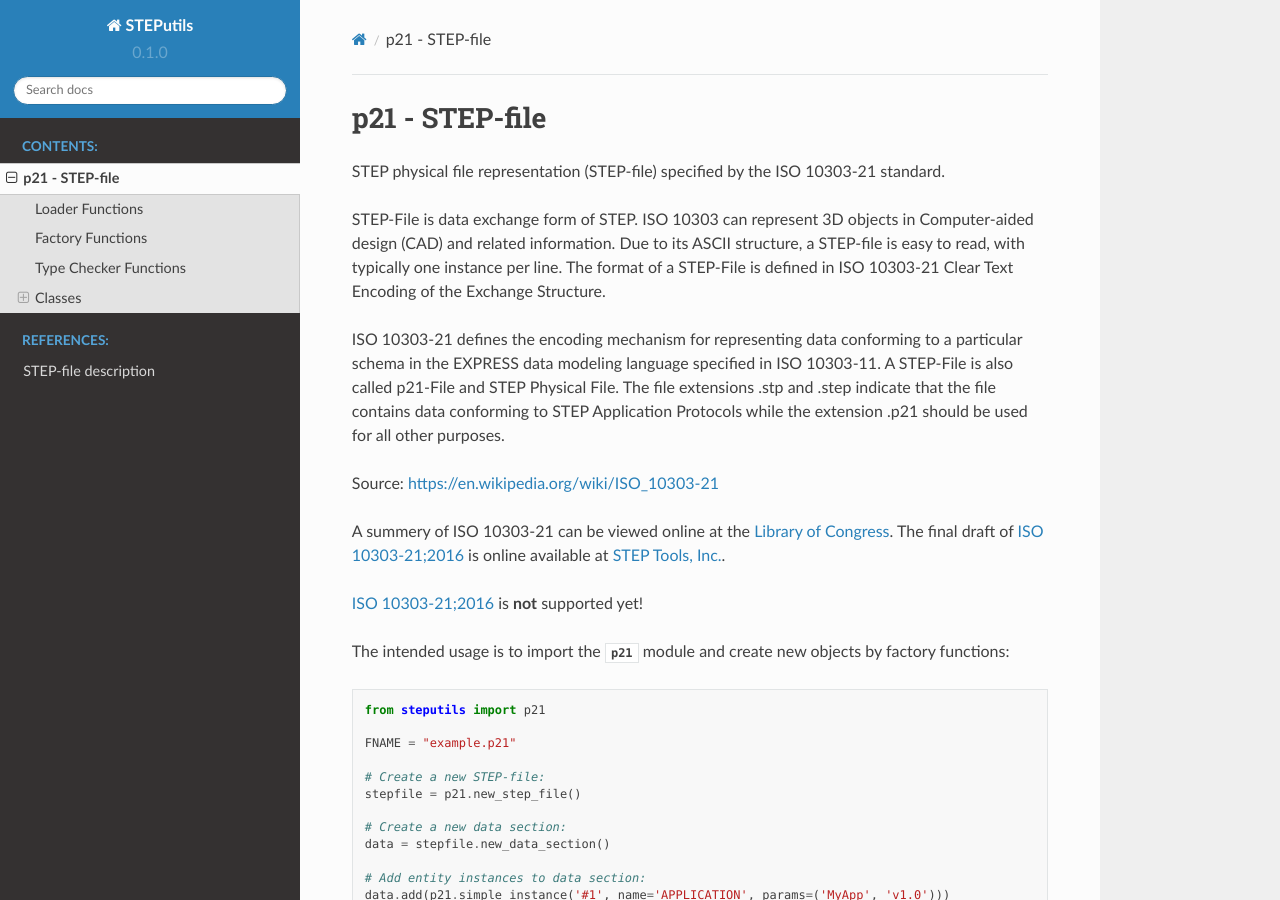
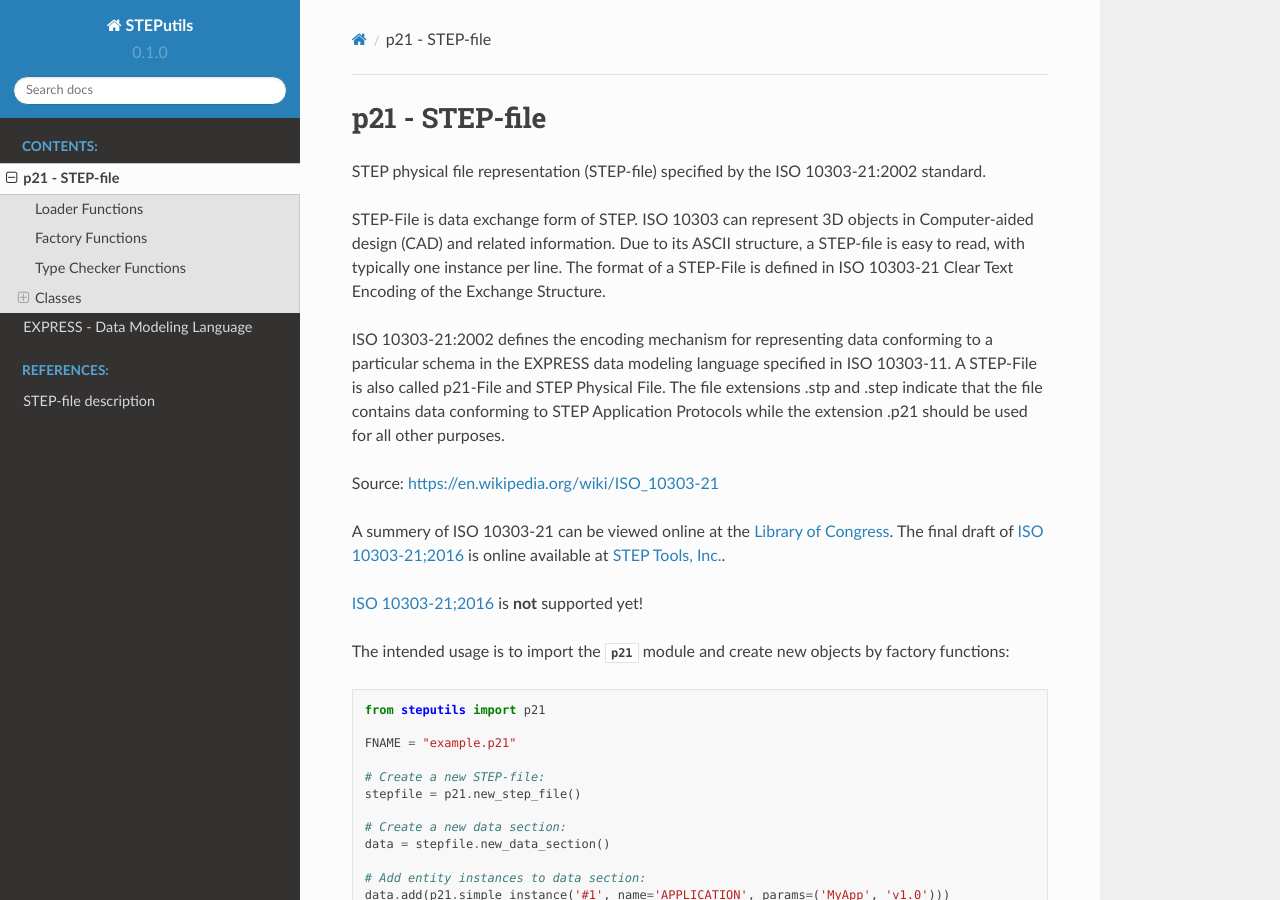
Before and after one commit to mozman/steputils, a Sphinx documentation site: the page built from docs/source/p21.rst, in a window 1280 px wide and 900 px high. Built offline with Sphinx 7.4.7 and the Read the Docs theme 2.0.0, drawn with Linux system fonts in a browser that asks for light colours.

Commit message:
add preparations for express module

```diff
--- a/docs/source/index.rst
+++ b/docs/source/index.rst
@@ -21,6 +21,7 @@ Quick-Info
    :caption: Contents:
 
    p21
+   express
 
 .. toctree::
    :maxdepth: 1
--- a/docs/source/p21.rst
+++ b/docs/source/p21.rst
@@ -7,13 +7,13 @@
 p21 - STEP-file
 ===============
 
-STEP physical file representation (STEP-file) specified by the ISO 10303-21 standard.
+STEP physical file representation (STEP-file) specified by the ISO 10303-21:2002 standard.
 
 STEP-File is data exchange form of STEP. ISO 10303 can represent 3D objects in Computer-aided
 design (CAD) and related information. Due to its ASCII structure, a STEP-file is easy to read, with typically one
 instance per line. The format of a STEP-File is defined in ISO 10303-21 Clear Text Encoding of the Exchange Structure.
 
-ISO 10303-21 defines the encoding mechanism for representing data conforming to a particular schema in the
+ISO 10303-21:2002 defines the encoding mechanism for representing data conforming to a particular schema in the
 EXPRESS data modeling language specified in ISO 10303-11. A STEP-File is also called p21-File and STEP Physical
 File. The file extensions .stp and .step indicate that the file contains data conforming to STEP Application
 Protocols while the extension .p21 should be used for all other purposes.
```
Also changed, not shown: docs/source/express.rst (added, +14 -0 lines), 3 other files.
